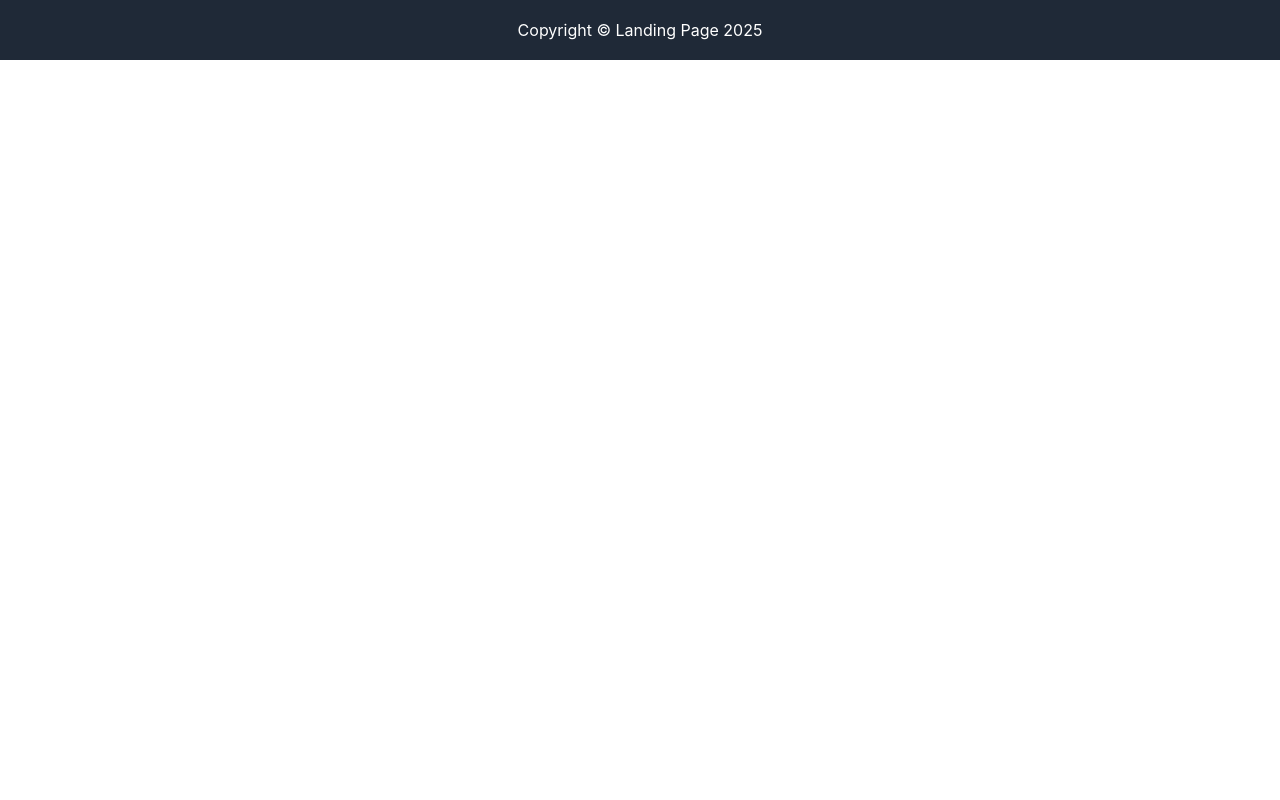
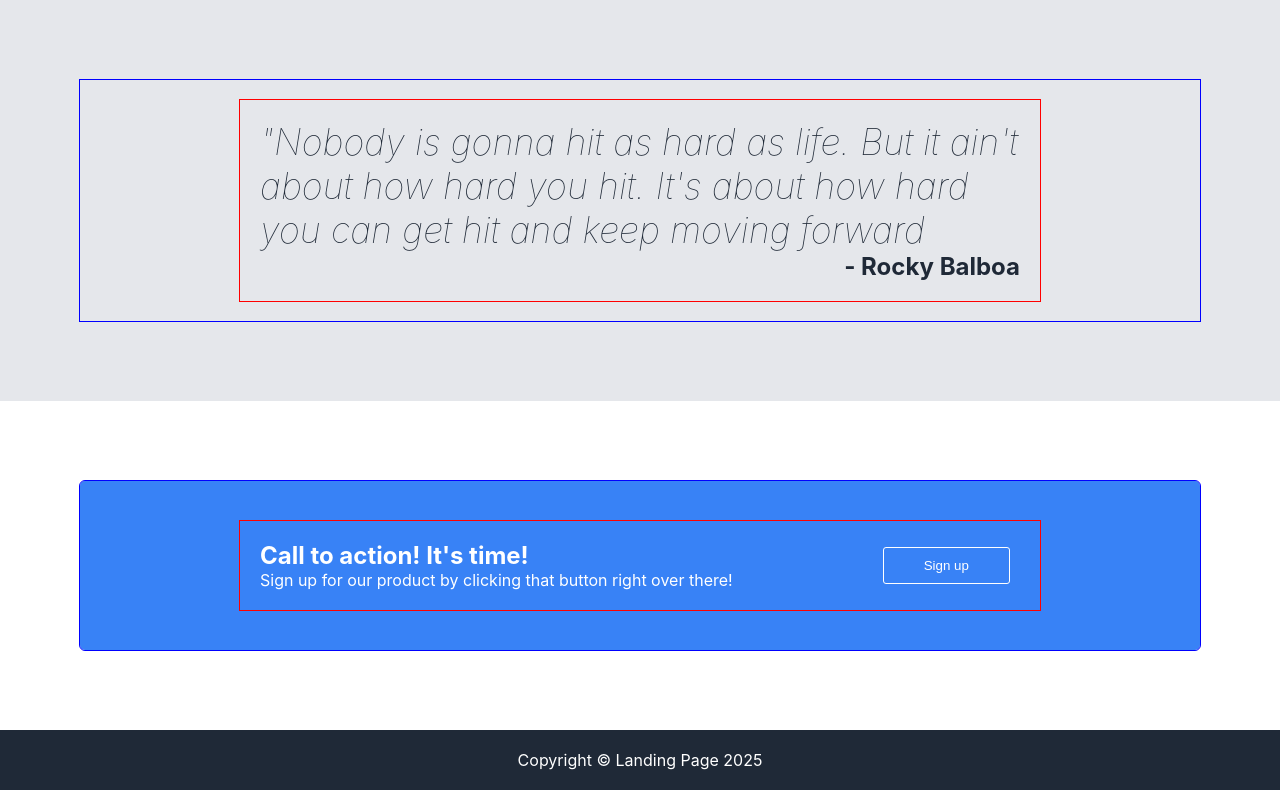
Before and after one commit to dedricl/ff-landing-page, a plain HTML site: page index.html in a window 1280 px wide. Drawn offline with Linux system fonts and the light colour scheme.

Commit message:
Finish  call to action section

```diff
--- a/index.html
+++ b/index.html
@@ -7,6 +7,27 @@
     <title>Landing Page</title>
 </head>
 <body>
+    <section class="quote">
+        <div class="container">
+            <div class="inner-container">
+                <figcaption>"Nobody is gonna hit as hard as life. But it ain't about how hard you hit. It's about how hard you can get hit and keep moving forward</figcaption>
+                <p class="author">- Rocky Balboa</p>
+            </div>
+
+        </div>
+    </section>
+    <section class="call-to-action">
+        <div class="container cta-container">
+            <div class="inner-container cta-flex-container">
+                <div class="cta-text-container">
+                    <h2>Call to action! It's time!</h2>
+                    <p>Sign up for our product by clicking that button right over there!</p>
+                </div>
+
+                <button class="cta-button">Sign up</button>
+            </div>
+        </div>
+    </section>
     <footer>
         <p class="footer-text">Copyright ©  Landing Page 2025</p>
     </footer>
--- a/styles.css
+++ b/styles.css
@@ -1,10 +1,84 @@
 *{
     margin: 0;
     padding: 0;
+    box-sizing: border-box;
 }
 
 body {
     font-family: 'Inter', sans-serif;
+}
+.container {
+    max-width: 1200px;
+    margin: 0 auto;
+    padding: 20px;
+    outline: 1px solid blue;
+}
+
+.inner-container {
+    outline: 1px solid red;
+    max-width: 800px;
+    margin: 0 auto;
+    padding: 20px;
+}
+
+section {
+    padding: 80px;
+}
+
+.quote {
+    background-color: #e5e7eb;
+    color: #fff;
+
+}
+
+
+figcaption {
+    font-size: 36px;
+    font-weight: lighter;
+    font-style: italic;
+    color: #1f2937;
+}
+
+.author {
+    font-size: 24px;
+    font-weight: bold;
+    color: #1f2937;
+    text-align: right;
+}
+
+.cta-container {
+    background-color: #3882f6;
+    color: #fff;
+    border-radius: 5px;
+    padding: 40px;
+}
+
+.cta-flex-container {
+    display: flex;
+    align-items: center;
+    gap: 150px;
+
+
+}
+
+
+.cta-text-container h2 {
+    font-size: 24px;
+    font-weight: bold;
+}
+
+.cta-button {
+    background-color: transparent;
+    color: #fff;
+    border-radius: 3px;
+    border: 1px solid #fff;
+    padding: 10px 40px;
+    cursor: pointer;
+    transition: all 0.3s ease;
+    &:hover {
+        background-color: #fff;
+        color: #3882f6;
+    }
 }
 
 footer {
```
